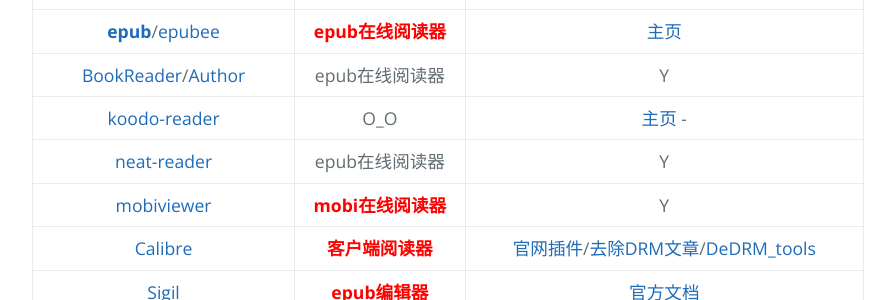
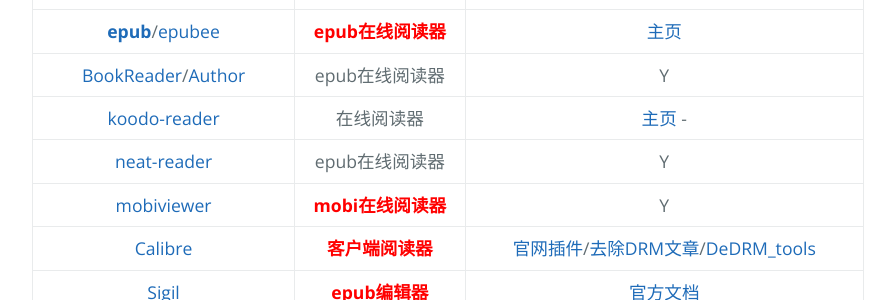
Before and after one commit to AmbroseRen/test, a Jekyll site: the page built from Library/ViewTools.md, in a window 1280 px wide. Shown: the part 465-765 px from the top of the page, without its empty margins (192-1087 px from the left). Built offline with Jekyll 4.4.1, drawn with Linux system fonts in a browser that asks for light colours; our own code applies the rules of GitHub Pages for plain Markdown files; the repository's description, which GitHub fills in, is left out.

Commit message:
Update ViewTools.md

```diff
--- a/Library/ViewTools.md
+++ b/Library/ViewTools.md
@@ -11,7 +11,7 @@
 | [office-converter](https://cn.office-converter.com/ebook-converter) | 格式转换器 | Y |
 | __[epub](https://epub.liumingye.cn/)__/[epubee](http://cn.epubee.com/) | <font color="#ff0000"><b>epub在线阅读器</b></font> | [主页](https://tool.liumingye.cn/) |
 | [BookReader](https://ztftrue.github.io/BookReader/)/[Author](https://github.com/ztftrue/BookReader/) | epub在线阅读器 | Y |
-| [koodo-reader](https://koodo-reader.vercel.app/#/manager/home) | O_O | [主页](https://koodo.960960.xyz/) - []() |
+| [koodo-reader](https://koodo-reader.vercel.app/#/manager/home) | 在线阅读器 | [主页](https://koodo.960960.xyz/) - []() |
 | [neat-reader](https://www.neat-reader.cn/webapp#/) | epub在线阅读器 | Y |
 | [mobiviewer](https://imclient.herokuapp.com/mobiviewer/) | <font color="#ff0000"><b>mobi在线阅读器</b></font> | Y |
 | [Calibre](https://calibre-ebook.com/) | <font color="#ff0000"><b>客户端阅读器</b></font> | [官网插件](http://plugins.calibre-ebook.com/)/[去除DRM文章](https://thatinterpreter.net/kindle-drm/)/[DeDRM_tools](https://github.com/apprenticeharper/DeDRM_tools/releases) |
```
